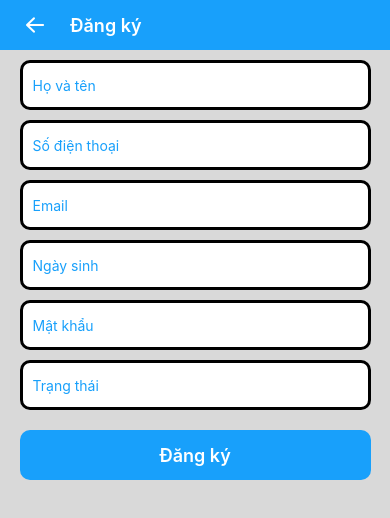
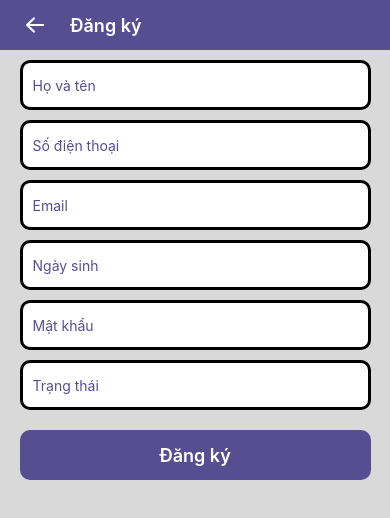
Before and after one commit to ThanhTungEric/ZALO-APP-FE, a React Native app: screen /Signup in a window 390 px wide. Shown: the top 518 px of the page. Built offline with nearby package versions, Linux system fonts and the light colour scheme.

Commit message:
change color Signup.js

```diff
--- a/Screens/login/Signup.js
+++ b/Screens/login/Signup.js
@@ -41,7 +41,7 @@ const Signup = ({ navigation }) => {
 
     return (
         <View style={styles.container}>
-             <View style={{ width: '100%', height: 50, backgroundColor: "#18A0FB", flexDirection: 'row', alignItems: 'center' }}>
+             <View style={{ width: '100%', height: 50, backgroundColor: "#574E92", flexDirection: 'row', alignItems: 'center' }}>
                 <Pressable style={{ width: 50, height: 50, left: 10, justifyContent: 'center', alignItems: 'center' }}>
                     <AntDesign name="arrowleft" size={24} color="white" onPress={() => navigation.goBack()} />
                 </Pressable>
@@ -49,35 +49,35 @@ const Signup = ({ navigation }) => {
             </View>
             <TextInput
                 placeholder='Họ và tên'
-                placeholderTextColor={'#18A0FB'}
+                placeholderTextColor={'#574E92'}
                 style={styles.input}
                 onChangeText={(text) => setFullName(text)}
             />
 
             <TextInput
                 placeholder='Số điện thoại'
-                placeholderTextColor={'#18A0FB'}
+                placeholderTextColor={'#574E92'}
                 style={styles.input}
                 onChangeText={(text) => setPhoneNumber(text)}
             />
 
             <TextInput
                 placeholder='Email'
-                placeholderTextColor={'#18A0FB'}
+                placeholderTextColor={'#574E92'}
                 style={styles.input}
                 onChangeText={(text) => setEmail(text)}
             />
 
             <TextInput
                 placeholder='Ngày sinh'
-                placeholderTextColor={'#18A0FB'}
+                placeholderTextColor={'#574E92'}
                 style={styles.input}
                 onChangeText={(text) => setBirthDate(text)}
             />
 
             <TextInput
                 placeholder='Mật khẩu'
-                placeholderTextColor={'#18A0FB'}
+                placeholderTextColor={'#574E92'}
                 style={styles.input}
                 secureTextEntry={true}
                 onChangeText={(text) => setPassword(text)}
@@ -85,7 +85,7 @@ const Signup = ({ navigation }) => {
 
             <TextInput
                 placeholder='Trạng thái'
-                placeholderTextColor={'#18A0FB'}
+                placeholderTextColor={'#574E92'}
                 style={styles.input}
                 onChangeText={(text) => setStatus(text)}
             />
@@ -122,7 +122,7 @@ const styles = StyleSheet.create({
     button: {
         width: '90%',
         height: 50,
-        backgroundColor: '#18A0FB',
+        backgroundColor: '#574E92',
         justifyContent: 'center',
         alignItems: 'center',
         borderRadius: 10,
```
